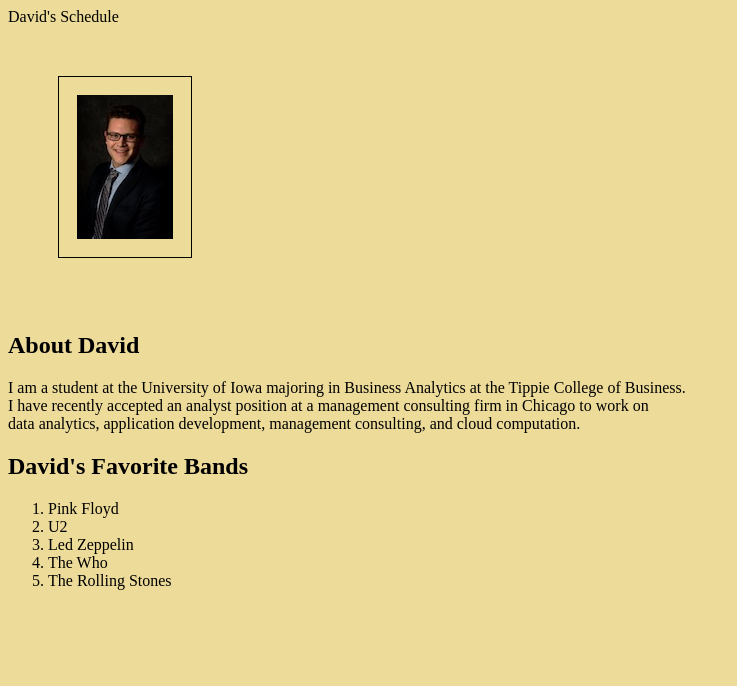
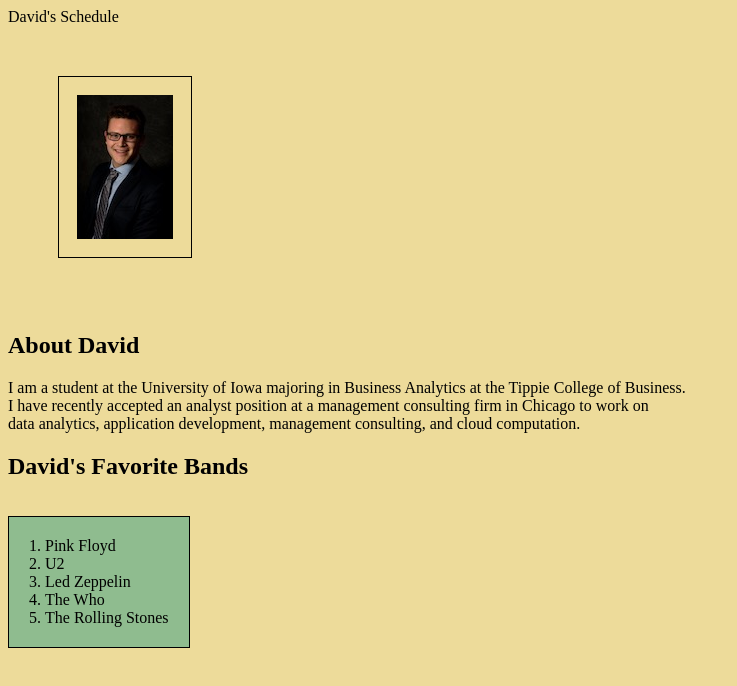
Before and after one commit to daspin15/01179480_HW8, a plain HTML site: page index.html in a window 1280 px wide. Shown: the whole page, without its empty margins (0-737 px from the left). Drawn offline with Linux system fonts and the light colour scheme.

Commit message:
List CSS style

```diff
--- a/css/stylesheet.css
+++ b/css/stylesheet.css
@@ -19,3 +19,11 @@ th, td {
 
 a:link {text-decoration: none; color: black;}
 a:hover{text-decoration: underline; color: black;}
+
+ol {
+    list-style-position: inside;
+    display: inline-block;
+    border: 1px solid #000;
+    padding: 20px;
+    background-color: darkseagreen;
+}
```
